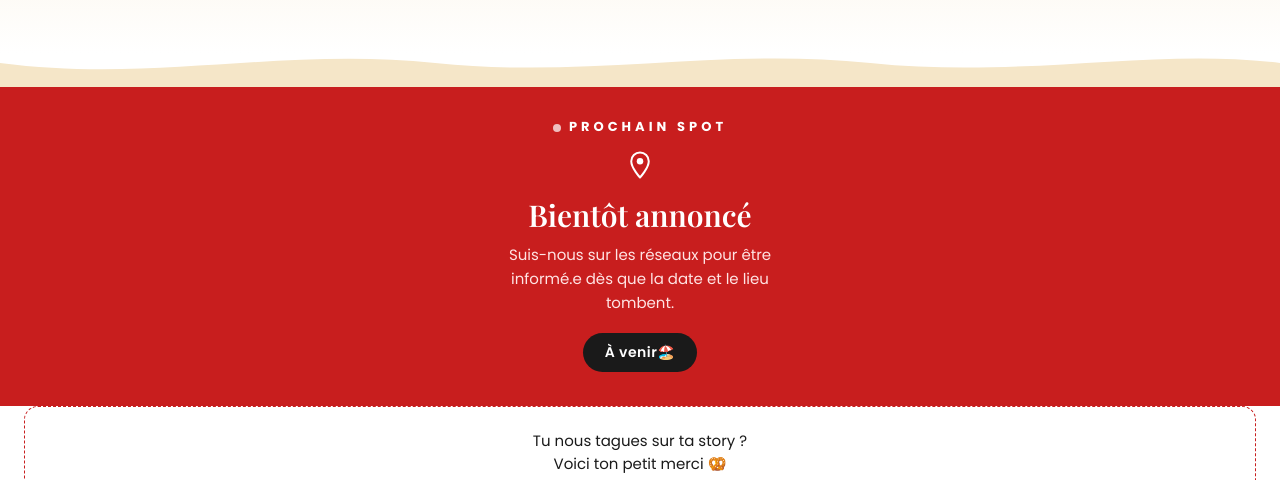
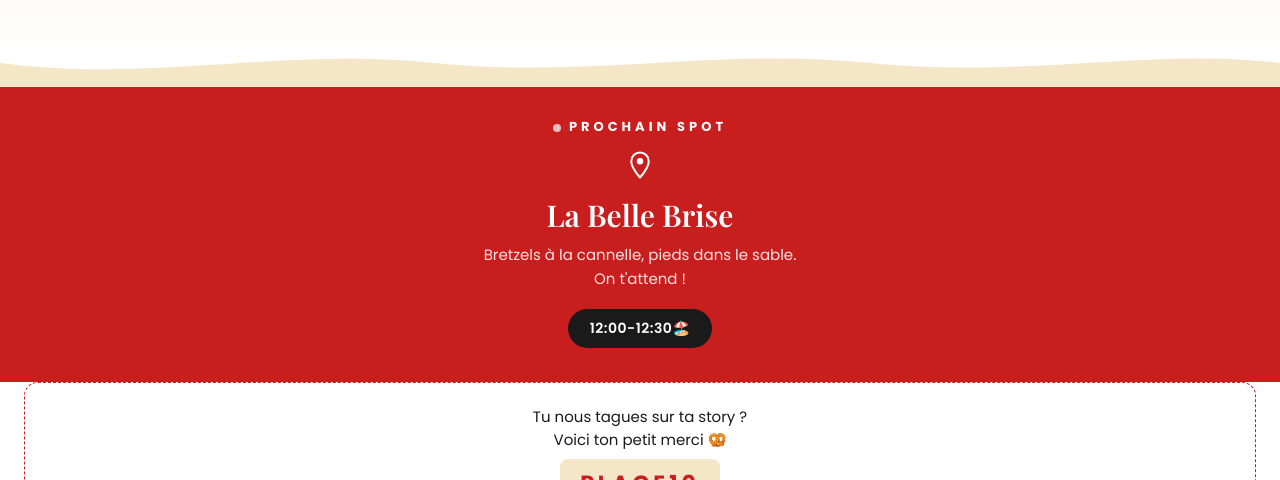
Before and after one commit to sabrinatlb/mademoisellepretzel, a plain HTML site: page index.html in a window 1280 px wide. Shown: the part 290-770 px from the top of the page. Drawn offline with nearby package versions, Linux system fonts and the light colour scheme.

Commit message:
Update index.html

```diff
--- a/index.html
+++ b/index.html
@@ -286,9 +286,10 @@
       <path d="M12 22s7-7.58 7-13a7 7 0 1 0-14 0c0 5.42 7 13 7 13Z" stroke="#fff" stroke-width="1.6" stroke-linejoin="round"/>
       <circle cx="12" cy="9" r="2.6" fill="#fff"/>
     </svg>
-    <h2> Bientôt annoncé </h2>
-    <p> Suis-nous sur les réseaux pour être informé.e dès que la date et le lieu tombent. </p>
-    <span class="spot-time">À venir🏖️</span>
+    <h2> La Belle Brise </h2>
+    <p> Bretzels à la cannelle, pieds dans le sable. On t'attend !
+ </p>
+    <span class="spot-time">12:00-12:30🏖️</span>
   </div>
   <!-- PROMO -->
   <div class="section" style="padding-top:0;">
```
